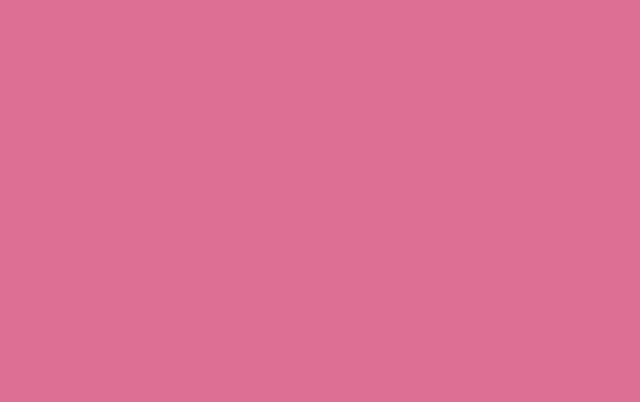
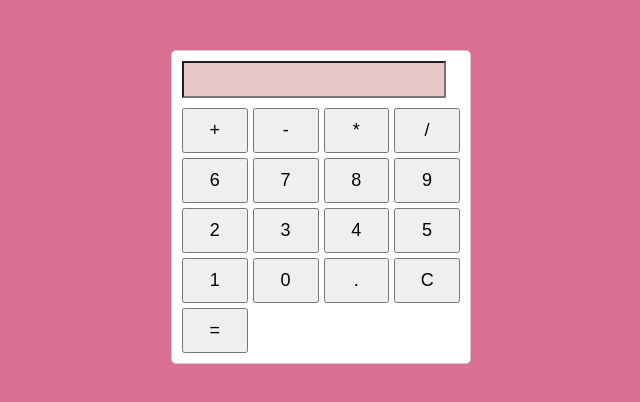
Before and after one commit to artcreatezart/JSCaculator, a plain HTML site: page index.html in a window 1280 px wide. Shown: the whole page, without its empty margins (319-959 px from the left). Drawn offline with Linux system fonts and the light colour scheme.

Commit message:
updated HTML and applied CSS styling

```diff
--- a/index.html
+++ b/index.html
@@ -4,9 +4,33 @@
     <meta charset="UTF-8">
     <meta name="viewport" content="width=device-width, initial-scale=1.0">
     <link rel="stylesheet" href="./style.css">
-    <title>Document</title>
+    <title>JavaScript Calculator</title>
 </head>
 <body>
+
+    <div class="calculator">
+        <input type="text" id="display" readonly>
+        <div class="keys">
+            <!-- All of the calculator keys -->
+            <button class="operator" id="add">+</button>
+            <button class="operator" id="subtract">-</button>
+            <button class="operator" id="multiply">*</button>
+            <button class="operator" id="divide">/</button>
+            <button class="number" id="6">6</button>
+            <button class="number" id="7">7</button>
+            <button class="number" id="8">8</button>
+            <button class="number" id="9">9</button>
+            <button class="number" id="2">2</button>
+            <button class="number" id="3">3</button>
+            <button class="number" id="4">4</button>
+            <button class="number" id="5">5</button>
+            <button class="number" id="1">1</button>
+            <button class="number" id="0">0</button>
+            <button id="decimal">.</button>
+            <button id="clear">C</button>
+            <button id="calculate">=</button>
+        </div>
+    </div>
 
     <script src="./script.js"></script>
 </body>
--- a/style.css
+++ b/style.css
@@ -1,3 +1,45 @@
 * {
-    background-color:palevioletred;
+    margin: 0;
+    padding: 0;
+    box-sizing: border-box;
 }
+
+body {
+    background-color: palevioletred;
+}
+
+.calculator {
+    background-color: white;
+    width: 300px;
+    margin: 50px auto;
+    border: 1px solid #ccc;
+    border-radius: 5px;
+    padding: 10px;
+}
+
+#display {
+    width: 95%;
+    margin-bottom: 10px;
+    padding: 5px;
+    font-size: 20px;
+    background-color: rgb(232, 199, 199);
+}
+
+.keys {
+    display: grid;
+    grid-template-columns: repeat(4, 1fr);
+    grid-gap: 5px;
+}
+
+button {
+    padding: 10px;
+    font-size: 18px;
+    cursor: pointer;
+    transition: background-color 0.3s ease;
+}
+
+button:hover {
+    background-color: pink;
+    transition: background-color 0.3s ease;
+    border: 1px solid rgb(120, 49, 73);
+}
```
